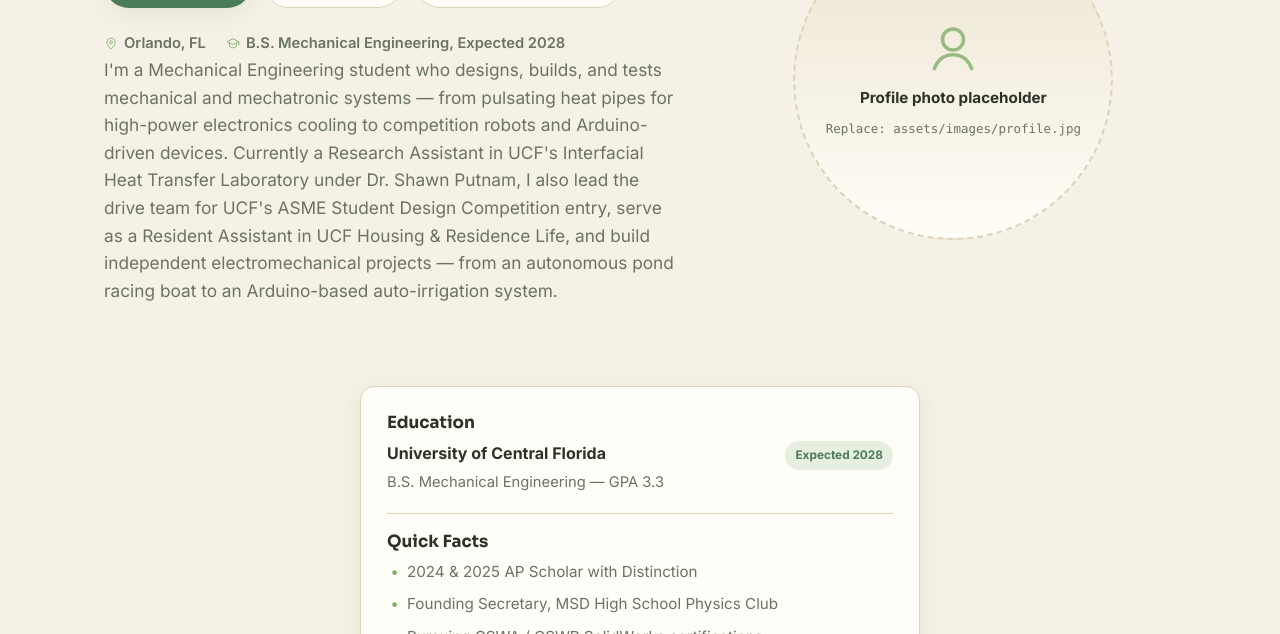
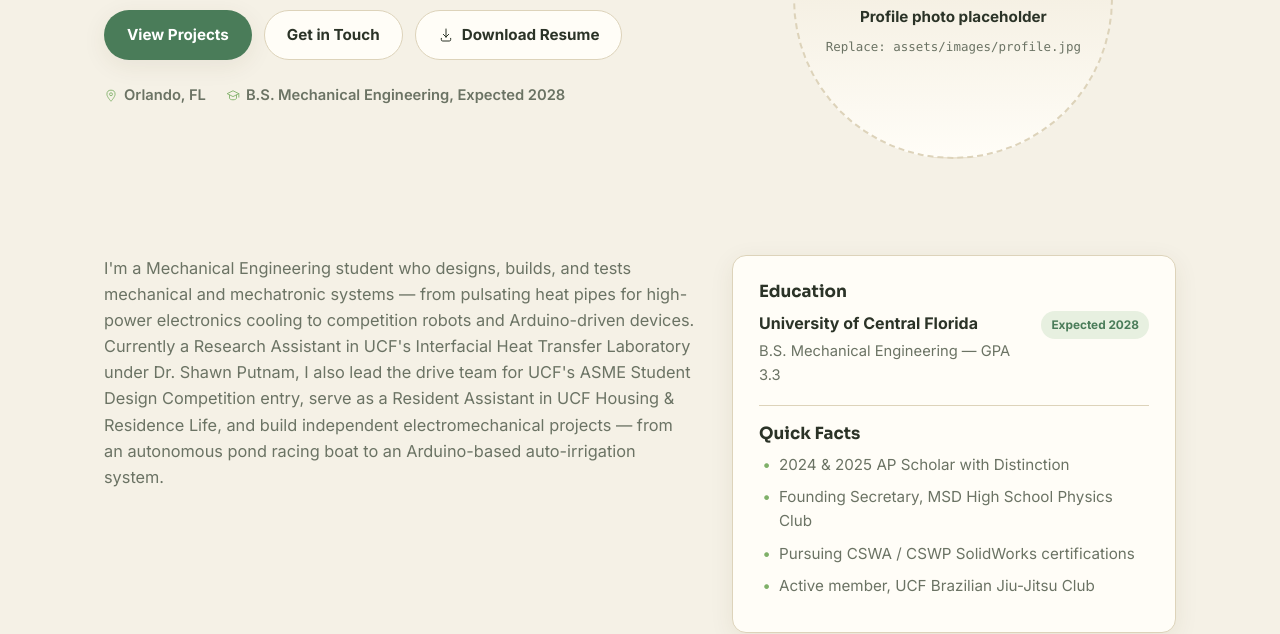
Before and after one commit to jlopez105/Portfolio_Lopez, a plain HTML site: page index.html in a window 1280 px wide. Shown: the part 318-952 px from the top of the page. Drawn offline with Linux system fonts and the light colour scheme.

Commit message:
Keep landing view to photo, name, buttons, subtext only
Move the bio paragraph out of the hero-copy column entirely so the
initial viewport only shows the name, action buttons, and the
location/education subtext next to the photo. The bio paragraph now
lives further down in a two-column row (paragraph on the left, the
Education/Quick Facts card on the right), with extra top margin so
it reads as a distinct block once you scroll past the landing view.

Co-Authored-By: Claude Sonnet 5 <noreply@anthropic.com>

```diff
--- a/css/styles.css
+++ b/css/styles.css
@@ -134,8 +134,7 @@ img, video { max-width: 100%; display: block; }
 .section-sub { max-width: 60ch; }
 
 /* About */
-.about-grid { display: grid; grid-template-columns: 1.2fr .9fr; gap: 36px; margin-top: 64px; align-items: start; }
-.about-card--solo { max-width: 560px; margin: 64px auto 0; }
+.about-grid { display: grid; grid-template-columns: 1.2fr .9fr; gap: 36px; margin-top: 96px; align-items: start; }
 .about-text { font-size: 1.02rem; }
 .about-card {
   background: var(--surface); border: 1px solid var(--border); border-radius: var(--radius);
--- a/index.html
+++ b/index.html
@@ -48,15 +48,6 @@
             <li><svg width="14" height="14" viewBox="0 0 24 24" fill="none" aria-hidden="true"><path d="M12 21s7-7.58 7-12a7 7 0 1 0-14 0c0 4.42 7 12 7 12Z" stroke="currentColor" stroke-width="1.5"/><circle cx="12" cy="9" r="2.5" stroke="currentColor" stroke-width="1.5"/></svg> Orlando, FL</li>
             <li><svg width="14" height="14" viewBox="0 0 24 24" fill="none" aria-hidden="true"><path d="M12 3 2 8l10 5 10-5-10-5Z" stroke="currentColor" stroke-width="1.5" stroke-linejoin="round"/><path d="M6 10.5V16c0 1 2.5 2.5 6 2.5s6-1.5 6-2.5v-5.5" stroke="currentColor" stroke-width="1.5" stroke-linecap="round"/><path d="M22 8v6" stroke="currentColor" stroke-width="1.5" stroke-linecap="round"/></svg> B.S. Mechanical Engineering, Expected 2028</li>
           </ul>
-          <p class="hero-lede">
-            I'm a Mechanical Engineering student who designs, builds, and tests mechanical and
-            mechatronic systems — from pulsating heat pipes for high-power electronics cooling to
-            competition robots and Arduino-driven devices. Currently a Research Assistant in UCF's
-            Interfacial Heat Transfer Laboratory under Dr. Shawn Putnam, I also lead the drive team
-            for UCF's ASME Student Design Competition entry, serve as a Resident Assistant in UCF
-            Housing &amp; Residence Life, and build independent electromechanical projects — from an
-            autonomous pond racing boat to an Arduino-based auto-irrigation system.
-          </p>
         </div>
 
         <div class="hero-media">
@@ -70,8 +61,17 @@
         </div>
       </div>
 
-      <div class="container">
-        <div class="about-card about-card--solo">
+      <div class="container about-grid">
+        <p class="about-text">
+          I'm a Mechanical Engineering student who designs, builds, and tests mechanical and
+          mechatronic systems — from pulsating heat pipes for high-power electronics cooling to
+          competition robots and Arduino-driven devices. Currently a Research Assistant in UCF's
+          Interfacial Heat Transfer Laboratory under Dr. Shawn Putnam, I also lead the drive team
+          for UCF's ASME Student Design Competition entry, serve as a Resident Assistant in UCF
+          Housing &amp; Residence Life, and build independent electromechanical projects — from an
+          autonomous pond racing boat to an Arduino-based auto-irrigation system.
+        </p>
+        <div class="about-card">
           <h3>Education</h3>
           <div class="edu-row">
             <div>
```
